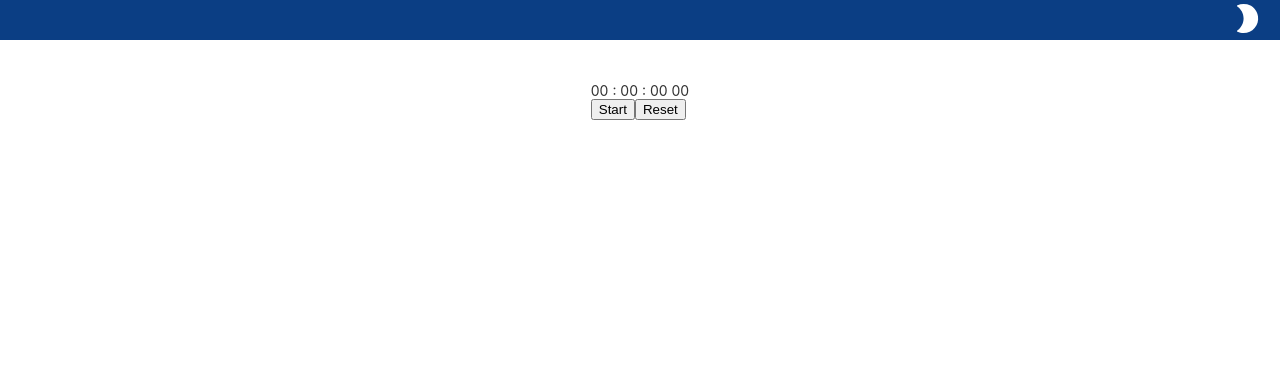
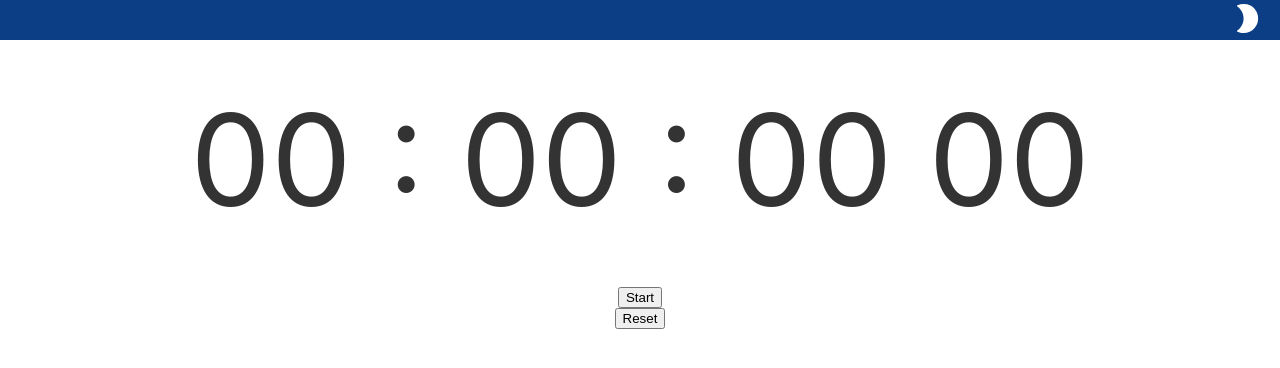
Before and after one commit to timc986/Big-Stopwatch-Ng, an Angular app: page / in a window 1280 px wide. Shown: the top 368 px of the page. Built offline with nearby package versions, Linux system fonts and the light colour scheme.

Commit message:
ui change

```diff
--- a/src/app/app.component.scss
+++ b/src/app/app.component.scss
@@ -55,7 +55,7 @@ p {
   display: flex;
   margin: 82px auto 32px;
   padding: 0 16px;
-  max-width: 960px;
+  // max-width: 960px;
   flex-direction: column;
   align-items: center;
 }
--- a/src/app/stopwatch/stopwatch.component.html
+++ b/src/app/stopwatch/stopwatch.component.html
@@ -1,6 +1,8 @@
-<div>{{ hour }} : {{ minute }} : {{ second }} {{ millisecond }}</div>
+<div class="time">{{ hour }} : {{ minute }} : {{ second }} {{ millisecond }}</div>
 
-<button (click)="toggle()" *ngIf="!isRunning">Start</button>
-<button (click)="toggle()" *ngIf="isRunning">Stop</button>
+<div class="buttons">
+  <button (click)="toggle()" *ngIf="!isRunning">Start</button>
+  <button (click)="toggle()" *ngIf="isRunning">Stop</button>
 
-<button (click)="reset()">Reset</button>
+  <button (click)="reset()">Reset</button>
+</div>
--- a/src/app/stopwatch/stopwatch.component.scss
+++ b/src/app/stopwatch/stopwatch.component.scss
@@ -0,0 +1,15 @@
+.time {
+  width: 100%;
+  //   max-width: 960px;
+  //   font-size: calc((75vw - 4.5rem) / 7);
+  font-size: 10vw;
+}
+
+.buttons {
+  display: flex;
+  margin-top: 50px;
+  //   padding: 0 16px;
+  // max-width: 960px;
+  flex-direction: column;
+  align-items: center;
+}
--- a/src/app/stopwatch/stopwatch.component.ts
+++ b/src/app/stopwatch/stopwatch.component.ts
@@ -25,7 +25,7 @@ export class StopwatchComponent implements OnInit {
         this.hour = this.formatZero(Math.floor(this.time / 360000));
         this.minute = this.formatZero(Math.floor(this.time / 6000 % 60));
         this.second = this.formatZero(Math.floor(this.time / 100 % 60));
-        this.millisecond = Math.floor(this.time % 100).toString();
+        this.millisecond = this.formatZero(Math.floor(this.time % 100));
       }
     });
   }
```
